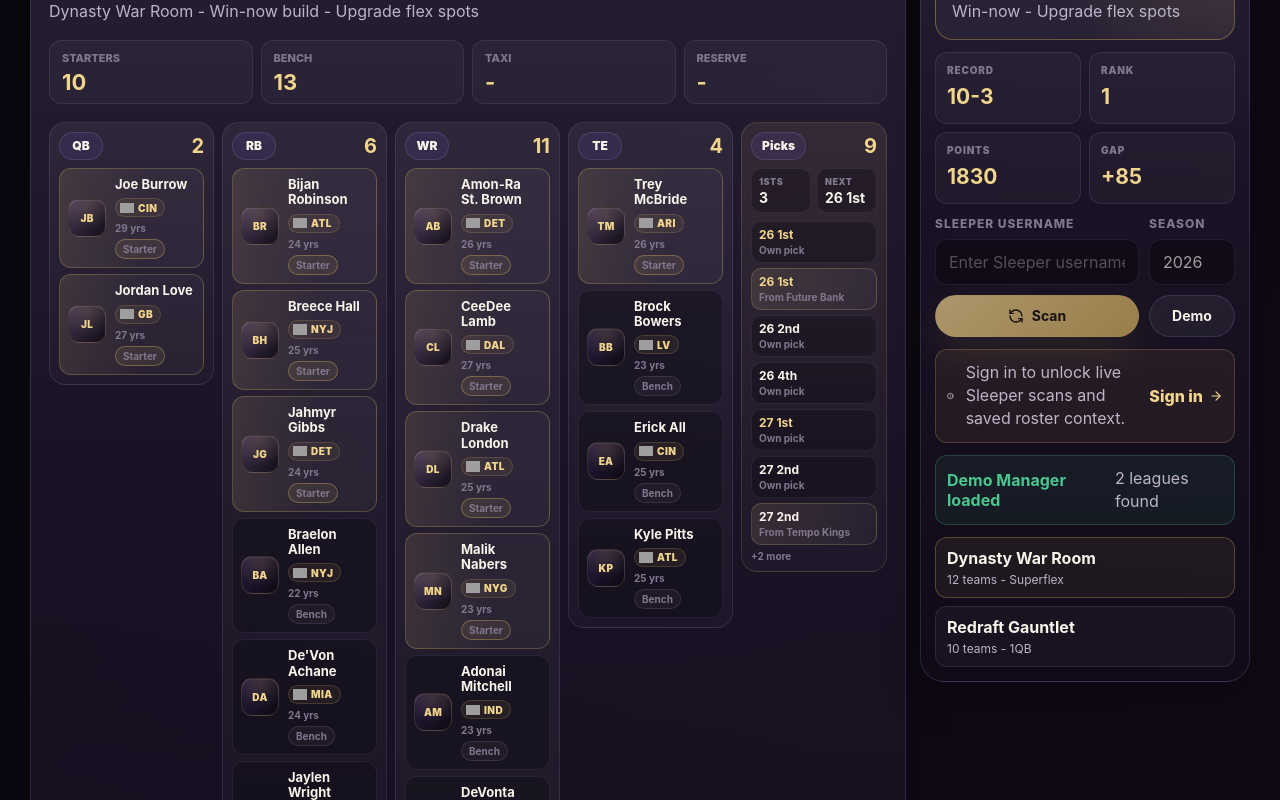
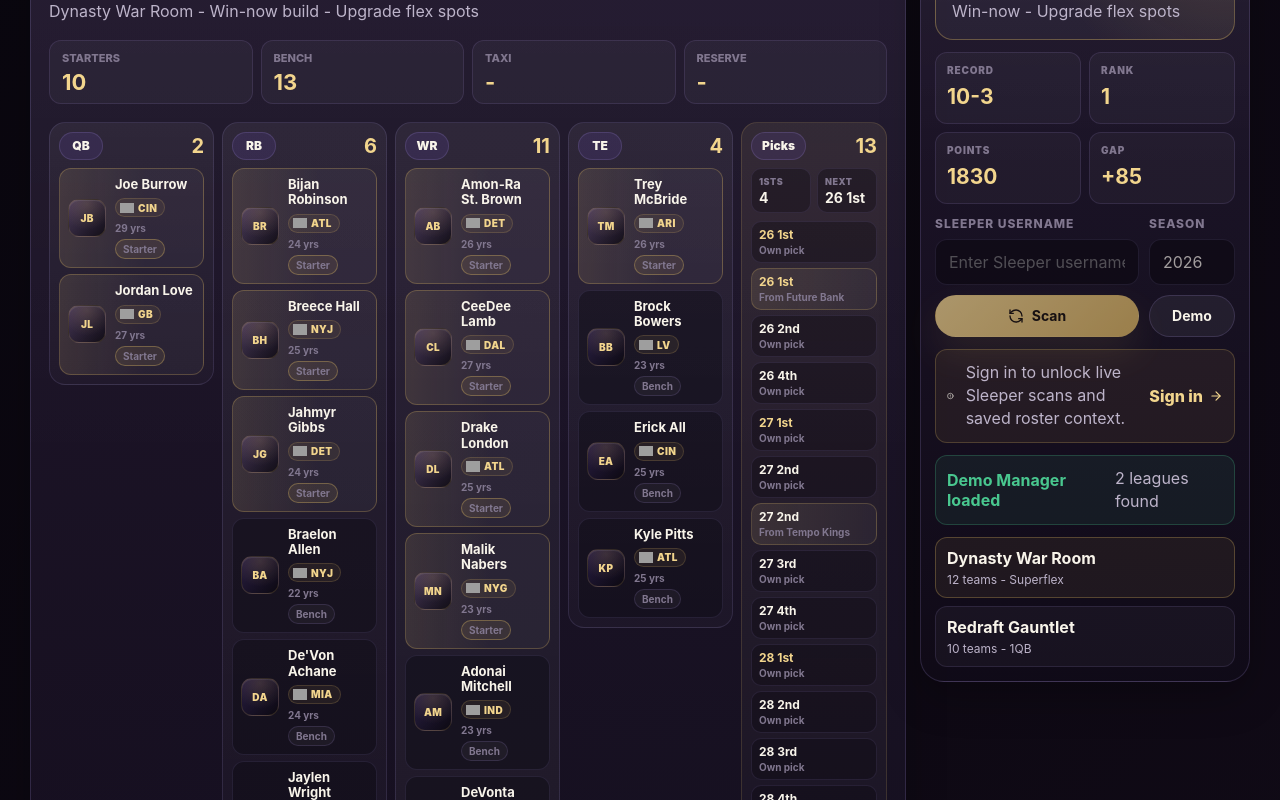
Before and after one commit to theblitzroom/TheBlitzRoom-Fantasy, a Next.js app: page /team-hub/my-team in a window 1280 px wide. Shown: the part 600-1400 px from the top of the page. Built offline with nearby package versions, Linux system fonts and the light colour scheme; no server answers; grey boxes are pictures that could not be loaded.

Commit message:
Show full team hub pick inventory

```diff
--- a/components/MyTeamOverviewTool.tsx
+++ b/components/MyTeamOverviewTool.tsx
@@ -250,7 +250,7 @@ function pickChipClass(round: number, acquired: boolean) {
 
 function draftPickSeasons(league?: LeagueToolLeague | null, tradedPicks: LeagueToolTradedPick[] = []) {
   const baseSeason = Number(league?.season) || new Date().getFullYear();
-  const seasons = new Set<number>([baseSeason, baseSeason + 1]);
+  const seasons = new Set<number>([baseSeason, baseSeason + 1, baseSeason + 2]);
 
   for (const pick of tradedPicks) {
     const season = Number(pick.season);
@@ -259,11 +259,14 @@ function draftPickSeasons(league?: LeagueToolLeague | null, tradedPicks: LeagueT
     }
   }
 
-  return [...seasons].sort((a, b) => a - b).slice(0, 3);
+  return [...seasons].sort((a, b) => a - b);
 }
 
-function draftPickRounds(league?: LeagueToolLeague | null) {
-  return clamp(Number(league?.settings?.draft_rounds ?? 4), 3, 5);
+function draftPickRounds(league?: LeagueToolLeague | null, tradedPicks: LeagueToolTradedPick[] = []) {
+  const configuredRounds = Number(league?.settings?.draft_rounds ?? 4);
+  const tradedPickRounds = tradedPicks.map((pick) => Number(pick.round)).filter(Number.isFinite);
+  const maxTradedRound = tradedPickRounds.length ? Math.max(...tradedPickRounds) : 0;
+  return clamp(Math.max(configuredRounds, maxTradedRound, 4), 1, 10);
 }
 
 function draftPickOrigin(summary: LeagueToolSummary, selectedRoster: LeagueToolRoster, originalRosterId: number) {
@@ -282,7 +285,7 @@ function selectedRosterDraftPicks(summary: LeagueToolSummary | null, roster: Lea
 
   const tradedPicks = summary.tradedPicks ?? [];
   const seasons = draftPickSeasons(league, tradedPicks);
-  const roundCount = draftPickRounds(league);
+  const roundCount = draftPickRounds(league, tradedPicks);
   const pickOwners = new Map<string, { originalRosterId: number; ownerId: number; round: number; season: number }>();
 
   for (const season of seasons) {
@@ -845,13 +848,12 @@ export function MyTeamOverviewTool({ paidAccess, signedIn }: MyTeamOverviewToolP
                   <span><small>Next</small><strong>{draftPicks[0]?.label ?? "-"}</strong></span>
                 </div>
                 <div className="team-picks-list">
-                  {draftPicks.slice(0, 7).map((pick) => (
+                  {draftPicks.map((pick) => (
                     <span className={pickChipClass(pick.round, pick.acquired)} key={pick.id}>
                       <strong>{pick.label}</strong>
                       <small>{pick.origin}</small>
                     </span>
                   ))}
-                  {draftPicks.length > 7 ? <em>+{draftPicks.length - 7} more</em> : null}
                   {!draftPicks.length ? <p className="team-position-empty">No future picks detected.</p> : null}
                 </div>
               </article>
```
